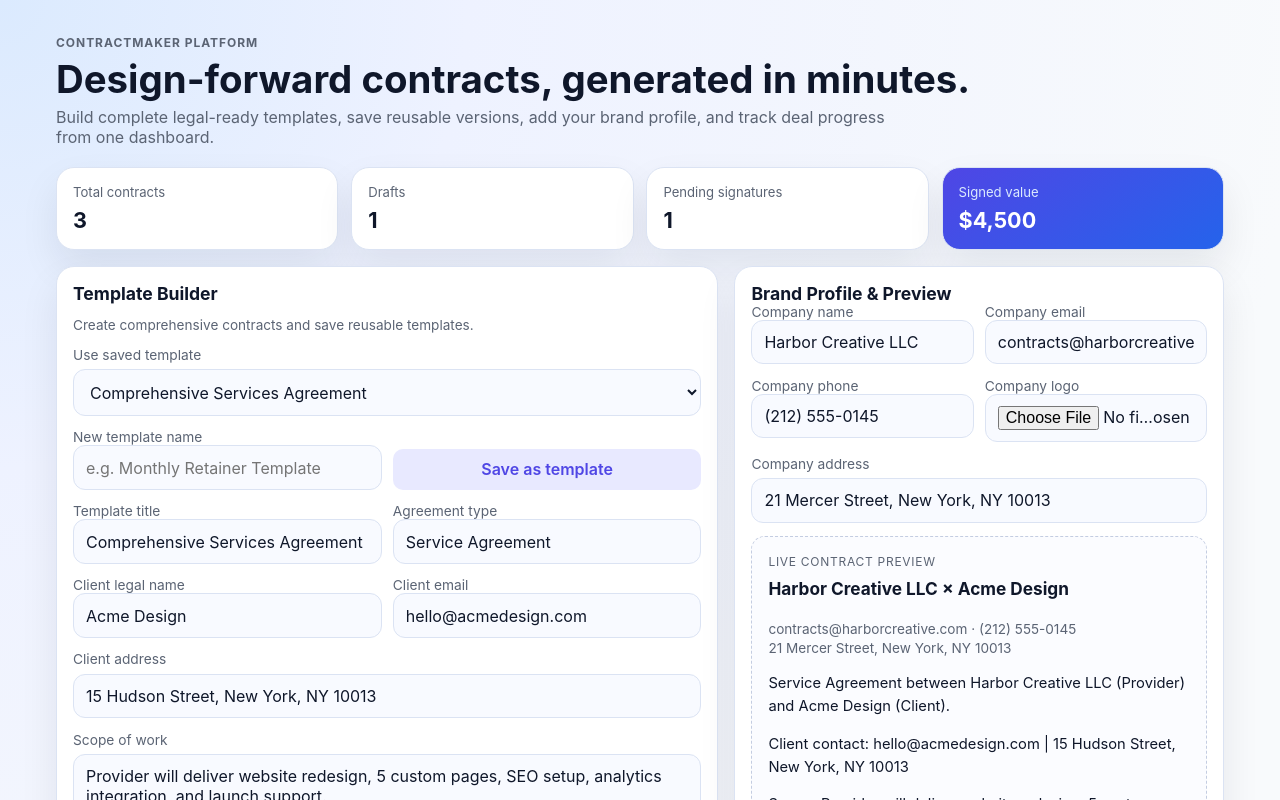
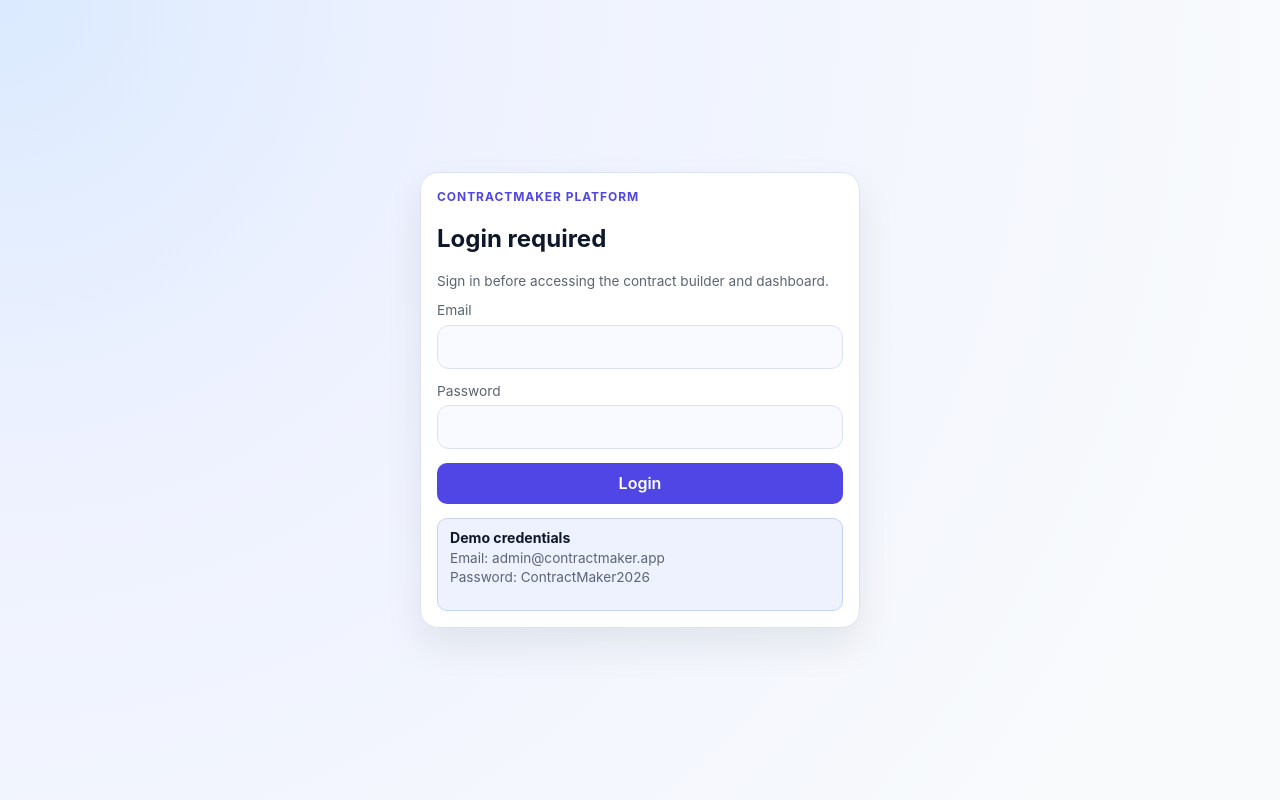
Before and after one commit to mkgebe/contractmaker, a Next.js app: page / in a window 1280 px wide. Shown: the top 800 px of the page. Built offline with nearby package versions, Linux system fonts and the light colour scheme.

Commit message:
Add login gate before contract builder access

```diff
--- a/app/globals.css
+++ b/app/globals.css
@@ -32,6 +32,14 @@ main {
 
 .hero {
   margin-bottom: 1.2rem;
+}
+
+.hero-top {
+  display: flex;
+  justify-content: space-between;
+  align-items: center;
+  gap: 0.8rem;
+  margin-bottom: 0.2rem;
 }
 
 .eyebrow {
@@ -316,6 +324,28 @@ button.ghost {
   line-height: 1.4;
 }
 
+.auth-main {
+  min-height: 100vh;
+  display: flex;
+  justify-content: center;
+  align-items: center;
+  padding: 1rem;
+}
+
+.auth-card {
+  width: min(440px, 100%);
+}
+
+.auth-error {
+  margin: 0.75rem 0 0;
+  color: #b91c1c;
+  font-size: 0.88rem;
+}
+
+.auth-help {
+  margin-top: 0.9rem;
+}
+
 .sign-wrapper {
   max-width: 820px;
   margin: 0 auto;
--- a/app/page.js
+++ b/app/page.js
@@ -69,6 +69,11 @@ const templateStorageKey = 'contractmaker-templates-v1';
 const profileStorageKey = 'contractmaker-company-profile-v1';
 const contractsStorageKey = 'contractmaker-contracts-v1';
 const sharedContractsStorageKey = 'contractmaker-shared-contracts-v1';
+const authStorageKey = 'contractmaker-auth-v1';
+const demoCredentials = {
+  email: 'admin@contractmaker.app',
+  password: 'ContractMaker2026',
+};
 
 function formatMoney(amount) {
   return new Intl.NumberFormat('en-US', {
@@ -92,13 +97,27 @@ export default function HomePage() {
   const [selectedId, setSelectedId] = useState(starterContracts[0].id);
   const [banner, setBanner] = useState('Ready to craft your next contract.');
   const [shareLink, setShareLink] = useState('');
+  const [loginForm, setLoginForm] = useState({ email: '', password: '' });
+  const [loginError, setLoginError] = useState('');
+  const [isAuthenticated, setIsAuthenticated] = useState(false);
+  const [authReady, setAuthReady] = useState(false);
 
   const selectedContract = contracts.find((contract) => contract.id === selectedId);
 
   useEffect(() => {
+    const savedAuthRaw = window.localStorage.getItem(authStorageKey);
     const savedTemplatesRaw = window.localStorage.getItem(templateStorageKey);
     const savedProfileRaw = window.localStorage.getItem(profileStorageKey);
     const savedContractsRaw = window.localStorage.getItem(contractsStorageKey);
+
+    if (savedAuthRaw) {
+      try {
+        const savedAuth = JSON.parse(savedAuthRaw);
+        setIsAuthenticated(Boolean(savedAuth?.isAuthenticated));
+      } catch {
+        // Ignore malformed storage data.
+      }
+    }
 
     if (savedTemplatesRaw) {
       try {
@@ -133,19 +152,30 @@ export default function HomePage() {
         // Ignore malformed storage data.
       }
     }
+
+    setAuthReady(true);
   }, []);
 
   useEffect(() => {
+    if (!authReady || !isAuthenticated) {
+      return;
+    }
     window.localStorage.setItem(templateStorageKey, JSON.stringify(templates));
-  }, [templates]);
+  }, [authReady, isAuthenticated, templates]);
 
   useEffect(() => {
+    if (!authReady || !isAuthenticated) {
+      return;
+    }
     window.localStorage.setItem(profileStorageKey, JSON.stringify(companyProfile));
-  }, [companyProfile]);
+  }, [authReady, companyProfile, isAuthenticated]);
 
   useEffect(() => {
+    if (!authReady || !isAuthenticated) {
+      return;
+    }
     window.localStorage.setItem(contractsStorageKey, JSON.stringify(contracts));
-  }, [contracts]);
+  }, [authReady, contracts, isAuthenticated]);
 
   const stats = useMemo(() => {
     const signedTotal = contracts
@@ -318,10 +348,108 @@ export default function HomePage() {
     setBanner(`${selectedContract.id} moved to ${nextStatus}.`);
   }
 
+  function updateLoginField(event) {
+    const { name, value } = event.target;
+    setLoginForm((prev) => ({ ...prev, [name]: value }));
+  }
+
+  function handleLogin(event) {
+    event.preventDefault();
+    const email = loginForm.email.trim().toLowerCase();
+    const password = loginForm.password;
+
+    if (email === demoCredentials.email && password === demoCredentials.password) {
+      setIsAuthenticated(true);
+      setLoginError('');
+      setLoginForm({ email: '', password: '' });
+      window.localStorage.setItem(authStorageKey, JSON.stringify({ isAuthenticated: true }));
+      return;
+    }
+
+    setLoginError('Incorrect email or password. Try the demo credentials shown below.');
+  }
+
+  function logout() {
+    setIsAuthenticated(false);
+    setLoginError('');
+    setShareLink('');
+    window.localStorage.removeItem(authStorageKey);
+  }
+
+  if (!authReady) {
+    return (
+      <main className="auth-main">
+        <section className="card auth-card">
+          <h1>Loading Contractmaker…</h1>
+        </section>
+      </main>
+    );
+  }
+
+  if (!isAuthenticated) {
+    return (
+      <main className="auth-main">
+        <section className="card auth-card">
+          <p className="eyebrow">Contractmaker Platform</p>
+          <h1>Login required</h1>
+          <p className="small">
+            Sign in before accessing the contract builder and dashboard.
+          </p>
+
+          <form onSubmit={handleLogin}>
+            <div className="field">
+              <label htmlFor="loginEmail">Email</label>
+              <input
+                id="loginEmail"
+                name="email"
+                type="email"
+                autoComplete="username"
+                value={loginForm.email}
+                onChange={updateLoginField}
+                required
+              />
+            </div>
+            <div className="field">
+              <label htmlFor="loginPassword">Password</label>
+              <input
+                id="loginPassword"
+                name="password"
+                type="password"
+                autoComplete="current-password"
+                value={loginForm.password}
+                onChange={updateLoginField}
+                required
+              />
+            </div>
+            <button className="primary full-width" type="submit">
+              Login
+            </button>
+          </form>
+
+          {loginError ? <p className="auth-error">{loginError}</p> : null}
+
+          <div className="notice auth-help">
+            <strong>Demo credentials</strong>
+            <p className="small compact">
+              Email: {demoCredentials.email}
+              <br />
+              Password: {demoCredentials.password}
+            </p>
+          </div>
+        </section>
+      </main>
+    );
+  }
+
   return (
     <main>
       <header className="hero">
-        <p className="eyebrow">Contractmaker Platform</p>
+        <div className="hero-top">
+          <p className="eyebrow">Contractmaker Platform</p>
+          <button className="ghost" type="button" onClick={logout}>
+            Logout
+          </button>
+        </div>
         <h1>Design-forward contracts, generated in minutes.</h1>
         <p>
           Build complete legal-ready templates, save reusable versions, add your brand profile, and
```
